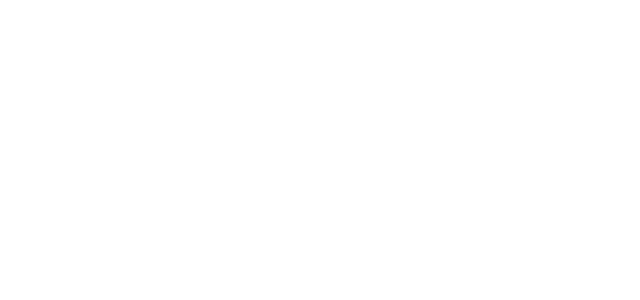
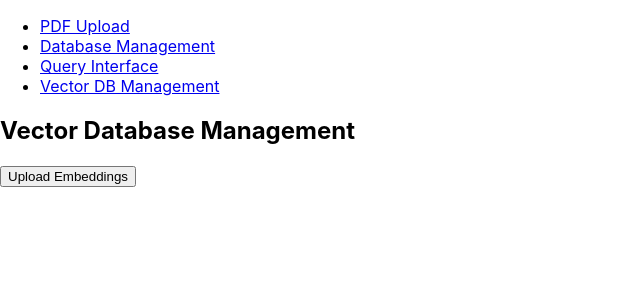
Before and after one commit to csingleton19/royalty-automation, a React (Create React App) app in the folder royalty-automation/frontend/client/: page /vector-db in a window 1280 px wide. Before the commit this address had no page. Shown: the top 300 px of the page, without its empty margins (0-640 px from the left). Built offline with nearby package versions, Linux system fonts and the light colour scheme.

Commit message:
updating frontend

```diff
--- a/royalty-automation/frontend/client/src/App.tsx
+++ b/royalty-automation/frontend/client/src/App.tsx
@@ -1,13 +1,27 @@
 // src/App.tsx
 import { BrowserRouter, Routes, Route } from 'react-router-dom';
 import { PdfUploader } from './components/PDFUploader';
+import { Navigate } from 'react-router-dom';
+import { DatabaseManager } from './components/DatabaseManager';
+import { QueryInterface } from './components/QueryInterface';
+import { VectorDBManager } from './components/VectorDBManager';
+import { Navigation } from './components/Navigation';
 
 function App() {
   return (
     <BrowserRouter>
+      <Navigation />
       <Routes>
+        {/* Redirect root to upload page */}
+        <Route path="/" element={<Navigate to="/upload" />} />
+
+        {/* Existing route */}
         <Route path="/upload" element={<PdfUploader />} />
-        {/* Add other routes */}
+
+        {/* New routes */}
+        <Route path="/database" element={<DatabaseManager />} />
+        <Route path="/query" element={<QueryInterface />} />
+        <Route path="/vector-db" element={<VectorDBManager />} />
       </Routes>
     </BrowserRouter>
   );
--- /dev/null
+++ b/royalty-automation/frontend/client/src/components/Navigation.tsx
@@ -0,0 +1,16 @@
+// components/Navigation.tsx
+import React from 'react';
+import { Link } from 'react-router-dom';
+
+export const Navigation: React.FC = () => {
+  return (
+    <nav>
+      <ul>
+        <li><Link to="/upload">PDF Upload</Link></li>
+        <li><Link to="/database">Database Management</Link></li>
+        <li><Link to="/query">Query Interface</Link></li>
+        <li><Link to="/vector-db">Vector DB Management</Link></li>
+      </ul>
+    </nav>
+  );
+};
--- /dev/null
+++ b/royalty-automation/frontend/client/src/components/QueryInterface.tsx
@@ -0,0 +1,39 @@
+// components/QueryInterface.tsx
+import React, { useState } from 'react';
+import { api } from '../services/api';
+
+export const QueryInterface: React.FC = () => {
+  const [query, setQuery] = useState('');
+  const [loading, setLoading] = useState(false);
+  const [result, setResult] = useState<any>(null);
+  const [error, setError] = useState<string | null>(null);
+
+  const handleQuery = async () => {
+    setLoading(true);
+    try {
+      const response = await api.processQuery(query);
+      setResult(response.data);
+    } catch (err) {
+      setError('Failed to process query');
+      console.error(err);
+    } finally {
+      setLoading(false);
+    }
+  };
+
+  return (
+    <div>
+      <h2>Query Interface</h2>
+      <textarea
+        value={query}
+        onChange={(e) => setQuery(e.target.value)}
+        placeholder="Enter your query here"
+      />
+      <button onClick={handleQuery} disabled={loading}>
+        Submit Query
+      </button>
+      {result && <pre>{JSON.stringify(result, null, 2)}</pre>}
+      {error && <div className="error">{error}</div>}
+    </div>
+  );
+};
--- /dev/null
+++ b/royalty-automation/frontend/client/src/components/VectorDBManager.tsx
@@ -0,0 +1,31 @@
+// components/VectorDBManager.tsx
+import React, { useState } from 'react';
+import { api } from '../services/api';
+
+export const VectorDBManager: React.FC = () => {
+  const [loading, setLoading] = useState(false);
+  const [error, setError] = useState<string | null>(null);
+
+  const handleUploadEmbeddings = async () => {
+    setLoading(true);
+    try {
+      await api.uploadEmbeddings();
+      alert('Embeddings uploaded successfully');
+    } catch (err) {
+      setError('Failed to upload embeddings');
+      console.error(err);
+    } finally {
+      setLoading(false);
+    }
+  };
+
+  return (
+    <div>
+      <h2>Vector Database Management</h2>
+      <button onClick={handleUploadEmbeddings} disabled={loading}>
+        Upload Embeddings
+      </button>
+      {error && <div className="error">{error}</div>}
+    </div>
+  );
+};
```
Also changed, not shown: royalty-automation/frontend/client/src/components/DatabaseManager.tsx (added).
